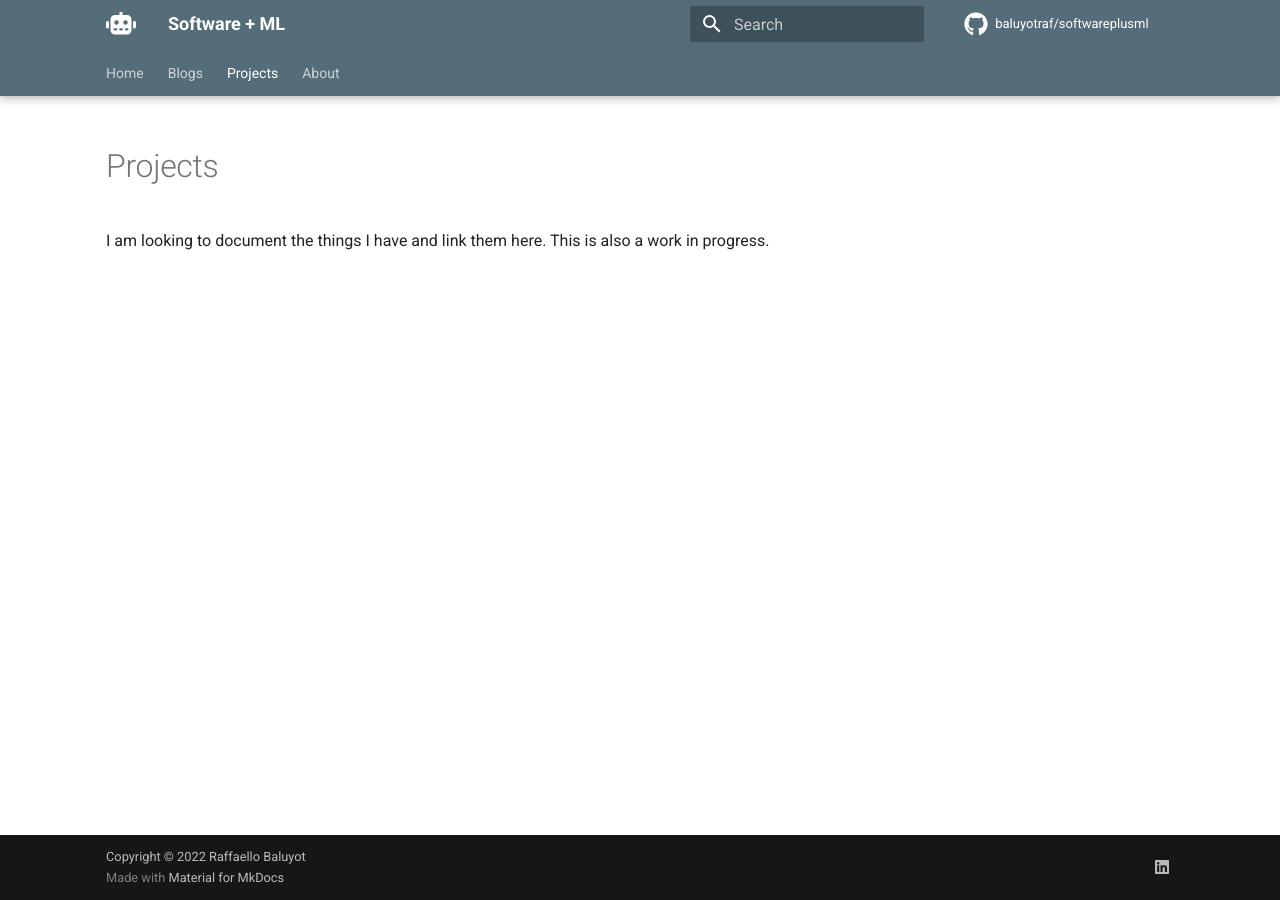
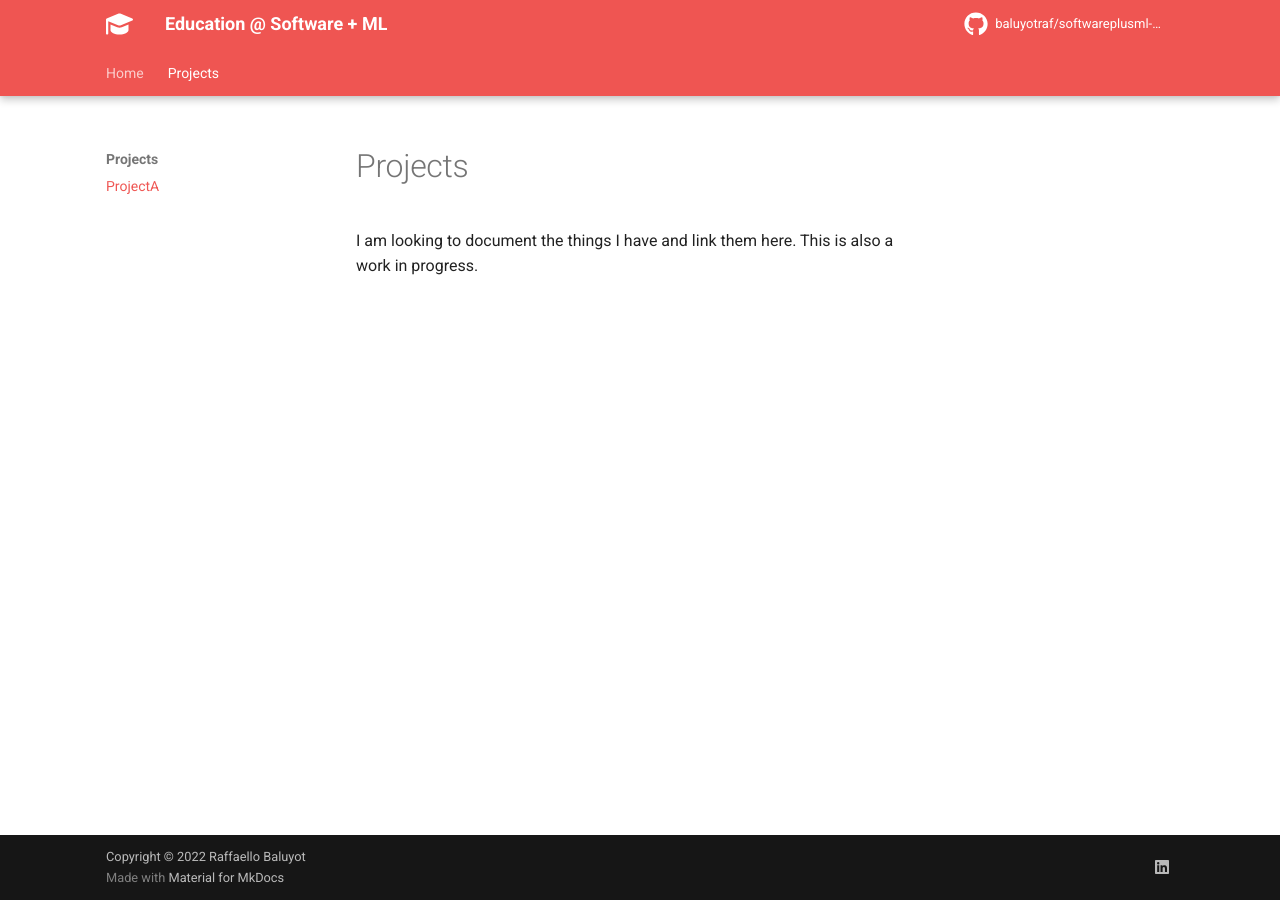
Before and after one commit to baluyotraf/softwareplusml-education, an MkDocs documentation site: the page built from docs/projects/projects.md, in a window 1280 px wide. Built offline with MkDocs 1.6.1 and Material for MkDocs 9.7.7, drawn with Linux system fonts in a browser that asks for light colours; comment, search, counter and statistics services are not loaded.

```diff
--- a/mkdocs.yml
+++ b/mkdocs.yml
@@ -1,24 +1,25 @@
-site_name: Software + ML
-site_url: https://softwareplus.ml
-repo_url: https://github.com/baluyotraf/softwareplusml
-repo_name: baluyotraf/softwareplusml
+site_name: Education @ Software + ML
+site_url: https://education.softwareplus.ml
+repo_url: https://github.com/baluyotraf/softwareplusml-education
+repo_name: baluyotraf/softwareplusml-education
 edit_uri: ""
 
 nav:
   - Home: index.md
-  - Blogs:
-      - Sample Blog: blogs/sample.md
-  - Projects: projects.md
-  - About: about.md
+  - Projects:
+    - ProjectA: projects/projects.md
+
+plugins:
+  - include-markdown
 
 theme:
   name: material
   language: en
   palette:
-    primary: blue grey
+    primary: red
     accent: light blue
   icon:
-    logo: fontawesome/solid/robot
+    logo: fontawesome/solid/graduation-cap
     repo: fontawesome/brands/github
   features:
     - navigation.instant
--- a/requirements.txt
+++ b/requirements.txt
@@ -1 +1,3 @@
+mkdocs==1.4.2
+mkdocs-include-markdown-plugin==3.9.1
 mkdocs-material==8.5.8
```
Also changed, not shown: README.md (+18 -2 lines), docs/about.md (deleted, +0 -28 lines), docs/blogs/sample.md (deleted, +0 -4 lines), docs/index.md (+3 -8 lines), docs/projects/projects.md (renamed from docs/projects.md, +0 -5 lines), 1 other file.
